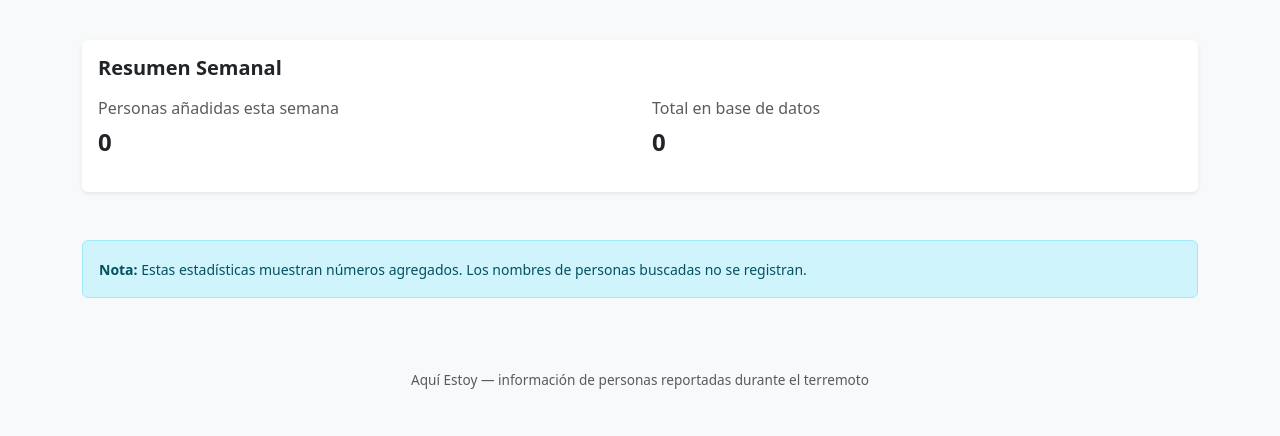
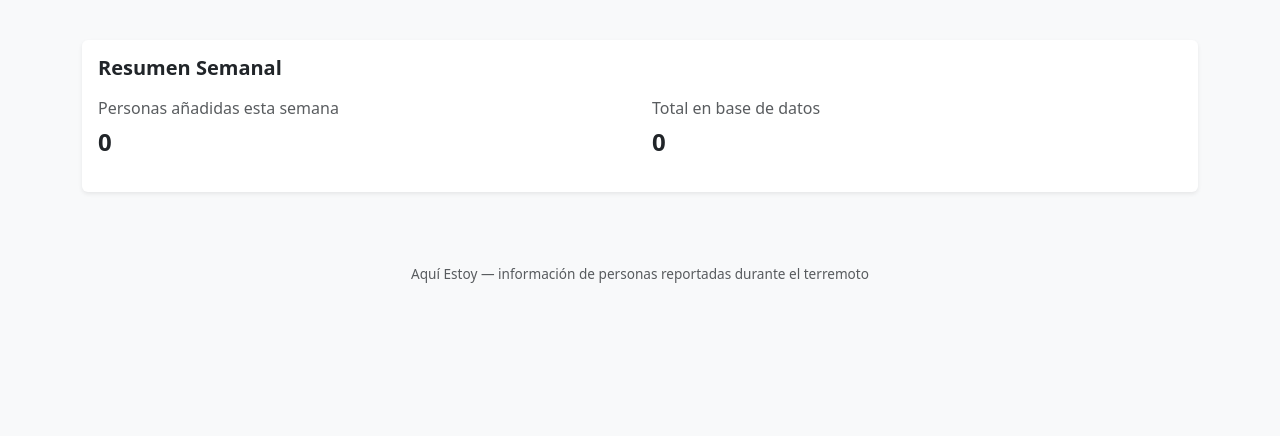
Before and after one commit to rypptc/aquiestoy, a Flask app: page /stats in a window 1280 px wide. Shown: the part 364-800 px from the top of the page. Run offline with Flask 3, Linux system fonts and the light colour scheme.

Commit message:
Remove stats disclaimer
Co-Authored-By: Claude Haiku 4.5 <noreply@anthropic.com>

```diff
--- a/templates/stats.html
+++ b/templates/stats.html
@@ -78,11 +78,5 @@
     </div>
   </div>
 
-  <!-- Nota de privacidad -->
-  <div class="alert alert-info mt-5" role="alert">
-    <small>
-      <strong>Nota:</strong> Estas estadísticas muestran números agregados. Los nombres de personas buscadas no se registran.
-    </small>
-  </div>
 </div>
 {% endblock %}
```
